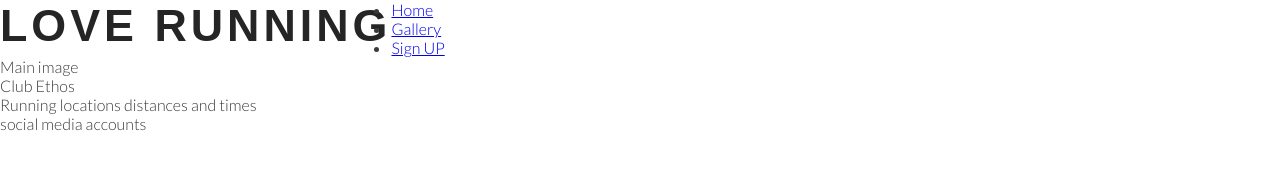
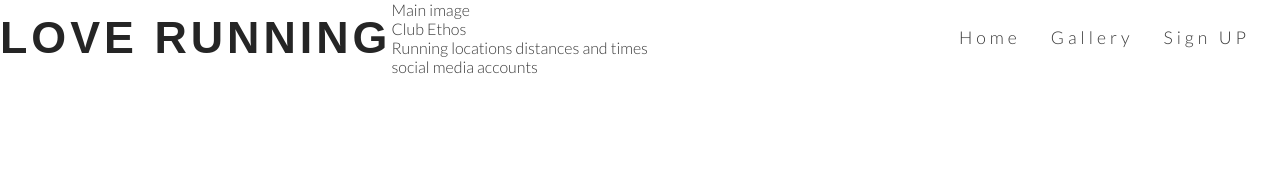
Before and after one commit to ionelaSabinaMacovei/love-running, a plain HTML site: page index.html in a window 1280 px wide. Drawn offline with Linux system fonts and the light colour scheme.

Commit message:
Style navigation links

```diff
--- a/assets/css/style.css
+++ b/assets/css/style.css
@@ -26,3 +26,29 @@ h1, h2{
     float: left;
     font-size: 280%;
 }
+
+/* navigation link*/
+#menu{
+    font-size: 110%;
+    letter-spacing: 4px;
+}
+
+#menu, #logo{
+    line-height: 75px;
+}
+
+#menu li{
+    float: right;
+    list-style-type: none;
+    margin-right: 30px;
+}
+
+#menu a{
+    text-decoration: none;
+    color: inherit;
+}
+
+#menu a:hover{ border-bottom: 1px solid #3a3a3a;
+
+
+}
--- a/index.html
+++ b/index.html
@@ -16,15 +16,15 @@
             <h1 id="logo">Love Running</h1>
         </a>
         <nav>
-            <ul>
+            <ul id="menu">
                 <li>
-                    <a href="index.html">Home</a>
+                    <a href="#">Sign UP</a>
                 </li>
                 <li>
                     <a href="#">Gallery </a>
                 </li>
                 <li>
-                    <a href="#">Sign UP</a>
+                    <a href="index.html">Home</a>
                 </li>
             </ul>
         </nav>
```
